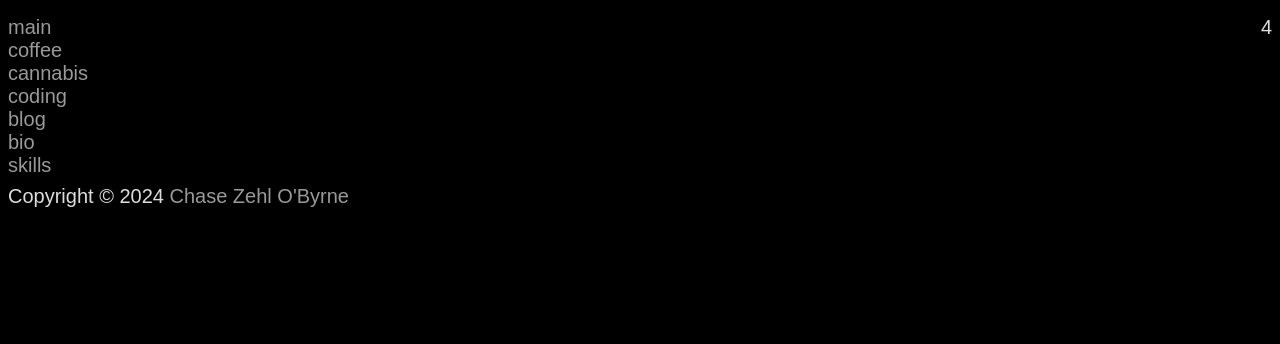
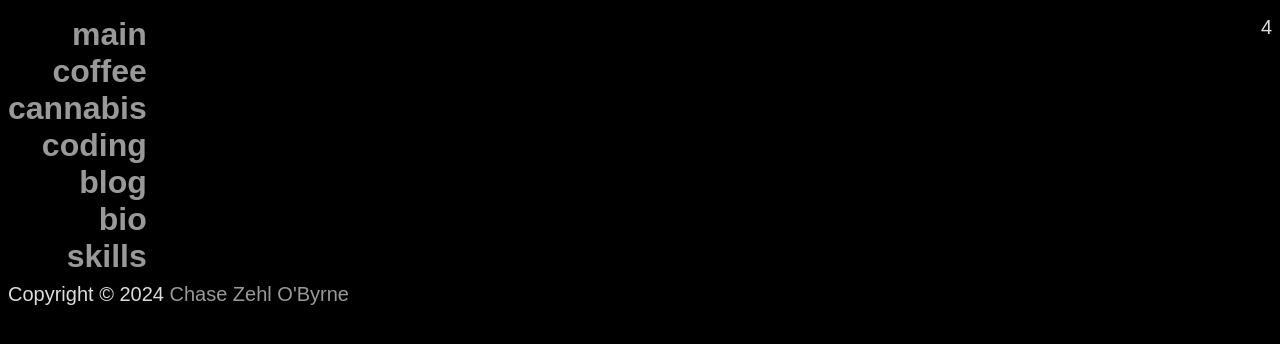
Before and after one commit to zehlchen/devzehl, a PHP site: template themes/raehi/index.twig in a window 1280 px wide. Shown: the top 344 px of the page. Run offline with PHP 8.4, Linux system fonts and the light colour scheme; the template is opened without the code that fills it, so the values that code supplies are empty; some libraries are stand-ins or nearby versions; some web fonts are replaced.

Commit message:
Update font styles and alignment in raehi.css

```diff
--- a/themes/raehi/raehi.css
+++ b/themes/raehi/raehi.css
@@ -46,16 +46,18 @@ body b {
 
 .header {
   font-family: "t26-carbon", monospace;
-  line-height: 1.5rem;
   font-size: 2rem;
   font-weight: 700;
   font-style: normal;
-  text-align: right;
   grid-area: header;
 }
 
 .leftSide {
   grid-area: leftSide;
+  font-size: 2rem;
+  font-weight: 700;
+  font-style: normal;
+  text-align: right;
 }
 
 .body {
```
